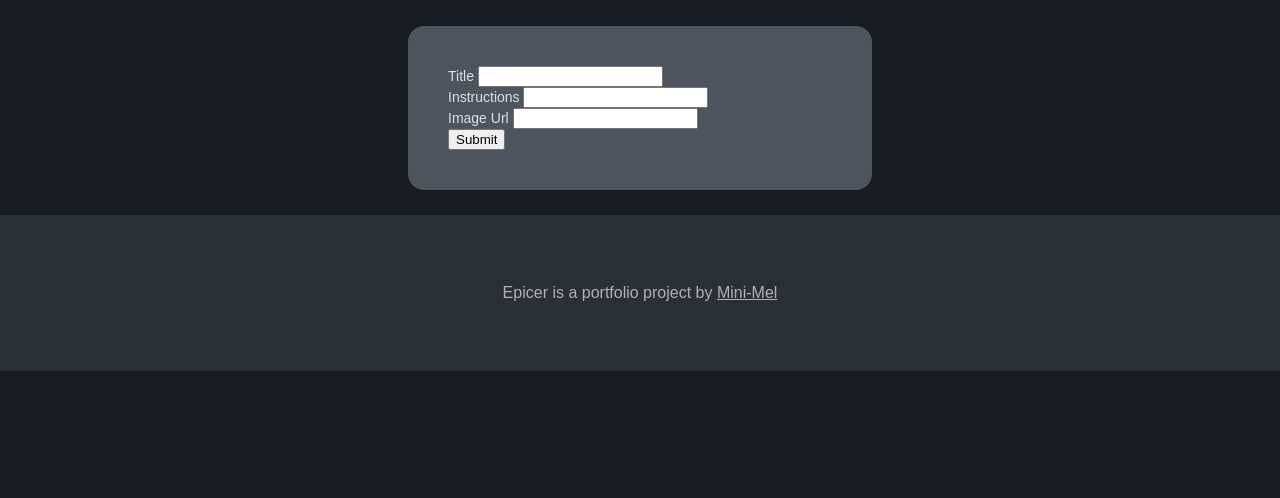
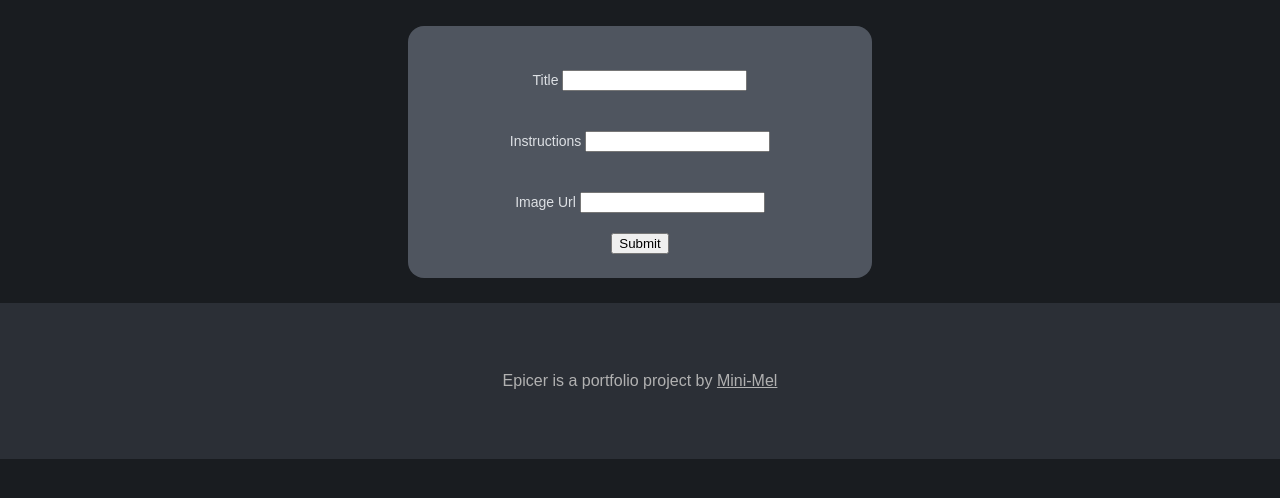
Before and after one commit to Mini-mel/epicer, a Node server app: page /recipes/new in a window 1280 px wide. Shown: the part 64-562 px from the top of the page. Run offline with Node 20, Linux system fonts and the light colour scheme; some libraries are stand-ins or nearby versions.

Commit message:
update recipe schema for ingredients

```diff
--- a/models/recipe.js
+++ b/models/recipe.js
@@ -9,7 +9,8 @@ const RecipeSchema = new Schema({
     ingredients: [
         {
             name: String,
-            amount: Number
+            amount: Number,
+            unit: String
         }
     ]
 });
--- a/public/stylesheets/app.css
+++ b/public/stylesheets/app.css
@@ -99,9 +99,39 @@ main{
     font-size: 16px;
 }
 
-/* Create */
+/* forms */
+.form-main{
+    margin: 2% 30%;
+}
+
+.form-card{
+    /*TODO: media queries involving flex: wrap*/
+    text-align: center;
+
+    background-color: #4F555F;
+    color: #EEF1F4;
+    font-family: sans-serif;
+    font-size: 14px;
+    border-radius: 16px;
+    margin: 24px;
+}
+
+.form-content {
+    padding: 24px;
+    margin: 16px;
+    text-align: center;
+}
+
+.form-content div{
+    padding: 20px;
+}
+
 label {
     color: #DDE0E4;
+}
+
+input[type="text"] {
+    padding: 1
 }
 
 /* nav */
--- a/views/recipes/new.ejs
+++ b/views/recipes/new.ejs
@@ -1,7 +1,7 @@
 <%layout("layouts/boilerplate");%>
-<main class="show-main">
-    <div class="show-card">
-        <form class="show-content" action="/recipes" method="POST">
+<main class="form-main">
+    <div class="form-card">
+        <form class="form-content" action="/recipes" method="POST">
             <div>
                 <label for="title">Title</label>
                 <input type="text" id="title" name="recipe[title]" required>
--- a/views/recipes/show.ejs
+++ b/views/recipes/show.ejs
@@ -12,7 +12,7 @@
                 <ul>
                     <%Object.entries(recipe.ingredients).forEach((ingredient) => {%>
                     <!--TODO: add measurement after amount - cup tbsp tsp etc.-->
-                    <li><b><%=ingredient[1].amount%> </b> <%=ingredient[1].name%></li>
+                    <li><b><%=ingredient[1].amount%> <%=ingredient[1].unit%></b> <%=ingredient[1].name%></li>
                     <%})%>
                 </ul>
             </div>
```
